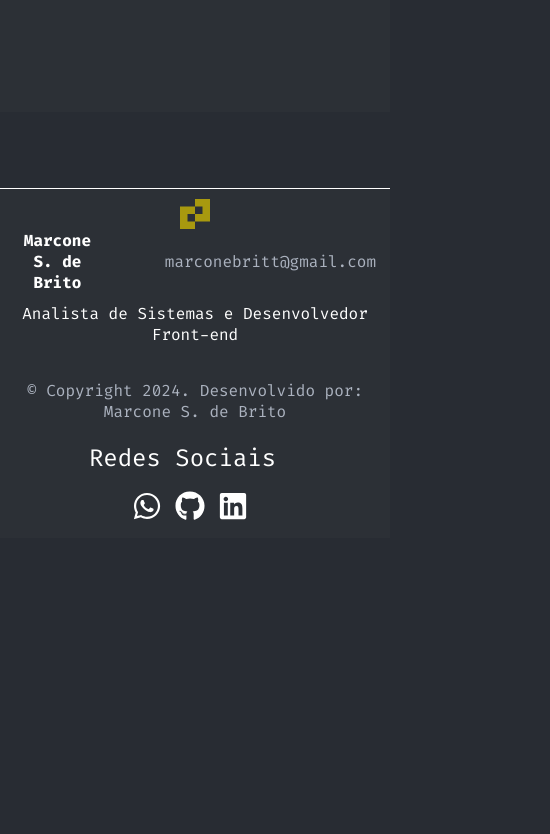
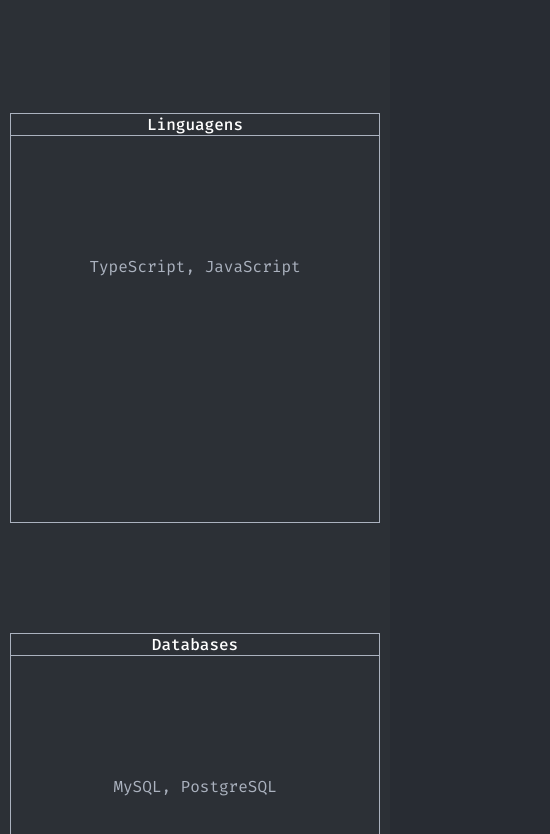
Before and after one commit to marconesdb/novo_portifolio, a React (Vite) app: page / in a window 390 px wide. Shown: the part 4942-5776 px from the top of the page, 550 px wide, since content can reach past the window. Before the commit the page ends 5480 px from the top, so only its background shows below. Built offline with nearby package versions, Linux system fonts and the light colour scheme.

Commit message:
Responsividade na @mediaquery 360px/768px no componente Skills

```diff
--- a/src/components/Container/Container.styles.ts
+++ b/src/components/Container/Container.styles.ts
@@ -20,4 +20,10 @@ export const FooterWrapper = styled.footer`
     transform: translateY(4850px);
 
   }
+
+
+   /* Responsividade */
+   @media (min-width: 360px) and (max-width: 768px) {
+    transform: translateY(7150px);
+  }
 `;
--- a/src/sections/Skills/Skills.styles.ts
+++ b/src/sections/Skills/Skills.styles.ts
@@ -39,6 +39,7 @@ export const Title = styled.div`
 
   /* Responsividade */
   @media (min-width: 360px) and (max-width: 768px) {
+    width: 80%;
     margin-top: 70px;
     left: 50%;
     transform: translateX(-50%); /* Centraliza horizontalmente */
@@ -56,7 +57,8 @@ export const Line = styled.div`
 
  /* Responsividade */
  @media (min-width: 360px) and (max-width: 768px) {
-    width: 150px;
+    /* width: 150px; */
+    width: 78%;
     display: flex;
     align-items: center;
     justify-content: center; /* Certifica-se de que os elementos internos estejam centralizados */
@@ -263,6 +265,19 @@ export const SkillsContainer = styled.div`
     transform: translateX(190px) !important;
   }
 
+
+  @media (min-width: 360px) and (max-width: 768px) {
+    width: 100%; /* O container ocupa 100% da largura da tela */
+    margin-left: 0; /* Remove margem lateral */
+    transform: none; /* Remove qualquer transformação */
+
+    display: flex;
+    flex-direction: column; /* Alinha em coluna */
+    align-items: center; /* Centraliza os itens horizontalmente */
+
+  }
+
+
   .Skill-1 {
     /* background-color: #2b2e33; */
     color: white;
@@ -278,6 +293,14 @@ export const SkillsContainer = styled.div`
     transform: translateX(-125px);
     margin-left: 5px;
     }
+
+    @media (min-width: 360px) and (max-width: 768px) {
+    height: 410px; /* Altura fixa */
+    width: 100%; /* Largura flexível */
+    margin-top: 150px; /* Espaço superior */
+
+    }
+
   }
 
   .p-1{
@@ -289,6 +312,12 @@ export const SkillsContainer = styled.div`
 
     @media (min-width: 1640px) {
     width: 198px;
+    }
+
+    @media (min-width: 360px) and (max-width: 768px) {
+      width: 100%;
+
+
     }
   }
 
@@ -310,6 +339,15 @@ export const SkillsContainer = styled.div`
     transform: translateX(-80px);
     margin-top: -150px;
     }
+
+
+    @media (min-width: 360px) and (max-width: 768px) {
+
+    margin-left: 0px;
+    width: 100%; /* Largura flexível */
+    height: 410px; /* Altura fixa */
+    margin-top: 250px; /* Espaço superior */
+    }
   }
 
   .p-2{
@@ -322,6 +360,11 @@ export const SkillsContainer = styled.div`
 
     @media (min-width: 1640px) {
     width: 238px;
+
+    }
+
+    @media (min-width: 360px) and (max-width: 768px) {
+      width: 100%;
     }
   }
 
@@ -347,6 +390,14 @@ export const SkillsContainer = styled.div`
     margin-top: 150px;
 
     }
+
+    @media (min-width: 360px) and (max-width: 768px) {
+
+    margin-left: 0px;
+    width: 100%; /* Largura flexível */
+    height: 410px; /* Altura fixa */
+    margin-top: 250px; /* Espaço superior */
+    }
   }
 
 
@@ -358,7 +409,12 @@ export const SkillsContainer = styled.div`
     font-size: 16px;
 
     @media (min-width: 1640px) {
-    width: 268px;
+    /* width: 268px; */
+
+    }
+
+    @media (min-width: 360px) and (max-width: 768px) {
+      width: 100%;
     }
   }
 
@@ -379,6 +435,14 @@ export const SkillsContainer = styled.div`
       transform: translateX(-80px) translateY(-350px) !important; /* Forçar a aplicação */
 
     }
+
+
+    @media (min-width: 360px) and (max-width: 768px) {
+    margin-left: 0;
+    width: 100%; /* Largura flexível */
+    height: 410px;  /* Altura fixa */
+    margin-top: 165px; /* Espaço superior */
+    }
   }
 
   .p-4{
@@ -390,8 +454,14 @@ export const SkillsContainer = styled.div`
 
 
 
+
     @media (min-width: 1640px) {
     width: 238px;
+    }
+
+    @media (min-width: 360px) and (max-width: 768px) {
+      width: 100%;
+
     }
   }
 
@@ -412,6 +482,14 @@ export const SkillsContainer = styled.div`
     height: 210px;
     margin-top: -10px;
     }
+
+
+    @media (min-width: 360px) and (max-width: 768px) {
+    width: 100%; /* Largura flexível */
+    height: 410px;  /* Altura fixa */
+    margin-top: 200px; /* Espaço superior */
+
+    }
     }
 
   .p-5{
@@ -425,33 +503,22 @@ export const SkillsContainer = styled.div`
     @media (min-width: 1640px) {
     width: 268px;
     }
+
+    @media (min-width: 360px) and (max-width: 768px) {
+      width: 100%;
+    }
   }
 
   .p-texto{
     color: #ABB2BF;
     font-size: 16px;
     padding: 10px;
+
+
+    @media (min-width: 360px) and (max-width: 768px) {
+      margin-top: 30%;
+    }
   }
 
-  /* Responsividade */
-  @media (min-width: 360px) and (max-width: 768px) {
-    width: 80%;
-    transform: translateX(0);
 
-    .Skill-1, .Skill-2, .Skill-3, .Skill-4, .Skill-5 {
-      width: 100%;
-      height: auto;
-      margin-top: 20px;
-    }
-
-    .p-1, .p-2, .p-3, .p-4, .p-5 {
-      width: 100%;
-      font-size: 14px;
-    }
-
-    .p-texto {
-      font-size: 14px;
-      padding: 5px;
-    }
-  }
 `;
--- a/src/sections/Skills/Skills.tsx
+++ b/src/sections/Skills/Skills.tsx
@@ -5,7 +5,7 @@ import {
   ImagensSuperiorContainer,
   Line,
   MainContainer,
-  // SkillsContainer,
+  SkillsContainer,
   Title
 } from './Skills.styles';
 
@@ -48,7 +48,7 @@ const Skills = () => {
             <div className='quadrado2'></div>
           </ImagensInferiorContainer>
         </div>
-        {/* <SkillsContainer>
+        <SkillsContainer>
           <div className='Skill-1'>
             <p className='p-1'>Linguagens</p>
             <p className='p-texto'>TypeScript, JavaScript</p>
@@ -69,7 +69,7 @@ const Skills = () => {
             <p className='p-5'>Frameworks</p>
             <p className='p-texto'>Tailwind.CSS, Bootstrap, React.JS</p>
           </div>
-        </SkillsContainer> */}
+        </SkillsContainer>
       </MainContainer>
     </Container>
   );
```
